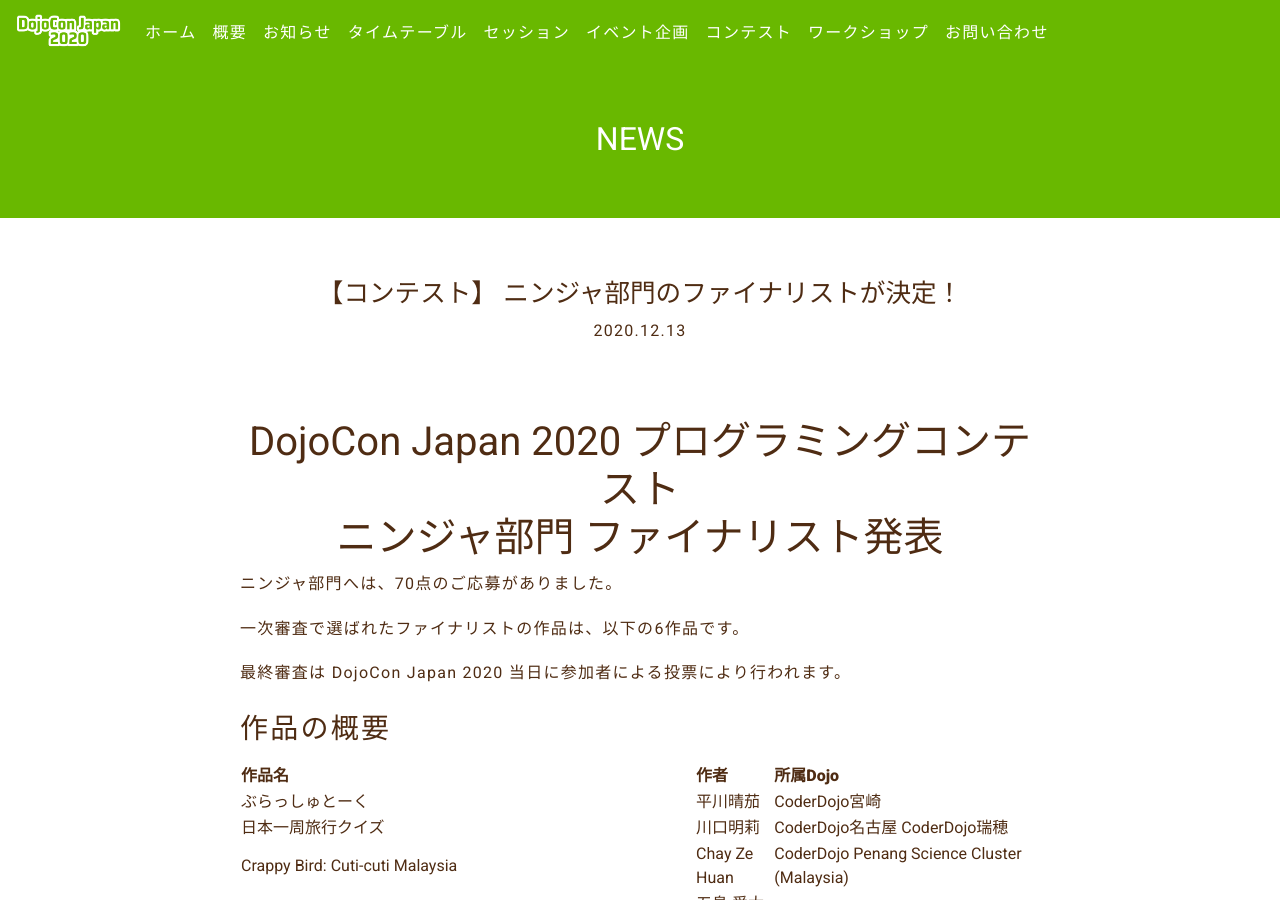
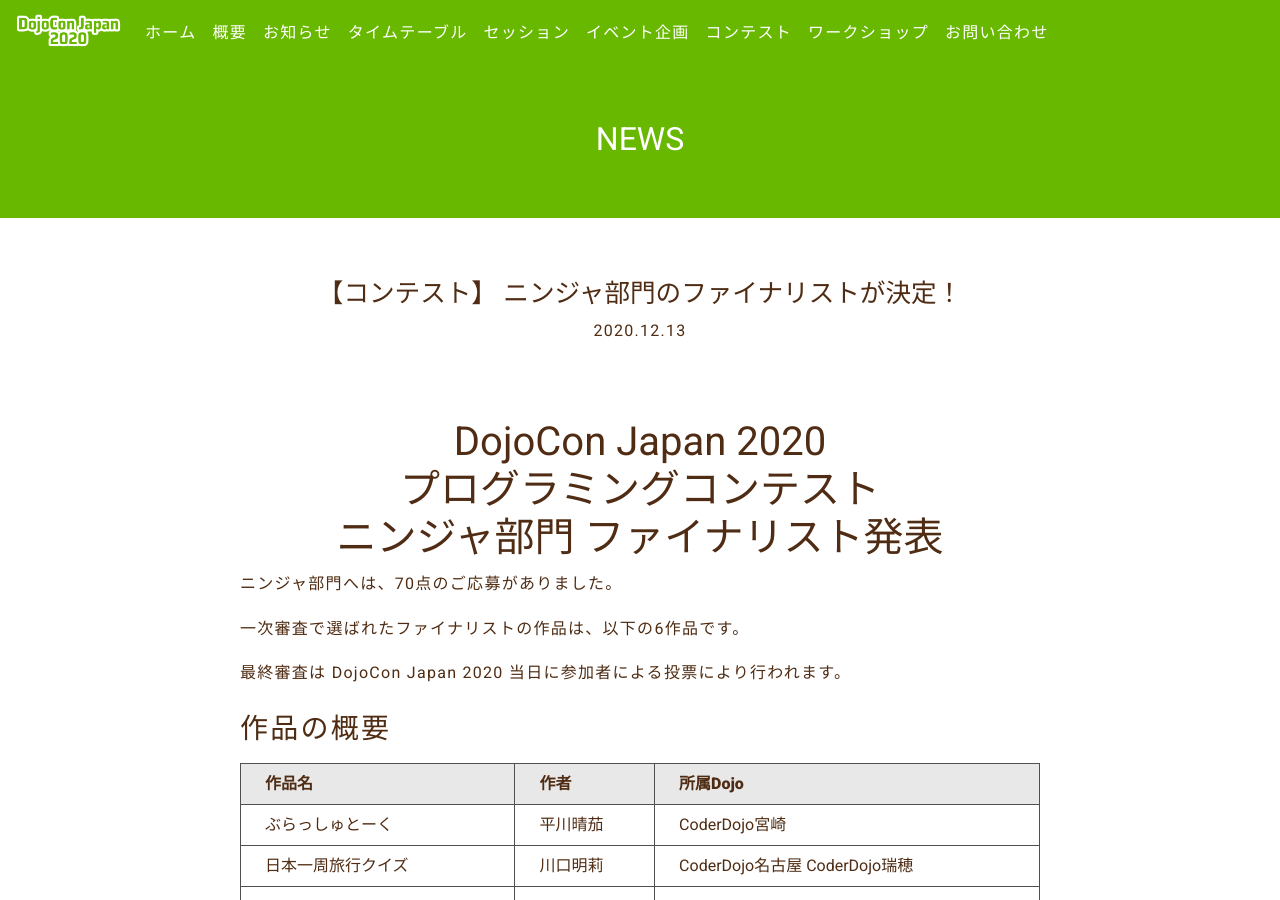
Before and after one commit to coderdojo-japan/dojocon2020.coderdojo.jp, a Jekyll site: the page built from _posts/2020-12-13-contest-ninja-finalist.md, in a window 1280 px wide and 900 px high. Built offline with Jekyll 4.4.1, drawn with Linux system fonts in a browser that asks for light colours; nearby versions of some CDN libraries; some web fonts are replaced; some of the changed text lies outside the part shown.

Commit message:
💄 コンテストページの修正 (#52)
* 💄 コンテストのヘッダーに改行を挿入

* 💄 作品応募ボタンを削除

* 💄 ファイナリスト一覧へのリンクを追加

* 💄 改行してバランスを調整

* 💄 テーブルのスタイルを追加

```diff
--- a/_posts/2020-12-13-contest-ninja-finalist.md
+++ b/_posts/2020-12-13-contest-ninja-finalist.md
@@ -6,7 +6,7 @@
 permalink: /posts/8/
 ---
 
-# DojoCon Japan 2020 プログラミングコンテスト <br> ニンジャ部門 ファイナリスト発表
+# DojoCon Japan 2020 <br> プログラミングコンテスト <br> ニンジャ部門 ファイナリスト発表
 
 ニンジャ部門へは、70点のご応募がありました。
 
@@ -22,5 +22,5 @@
 | 日本一周旅行クイズ | 川口明莉 | CoderDojo名古屋 CoderDojo瑞穂 |
 | Crappy Bird: Cuti-cuti Malaysia | Chay Ze Huan | CoderDojo Penang Science Cluster (Malaysia) |
 | ゴミあらしカラス対策装置 | 五島 舜太郎 | CoderDojo瑞穂 CoderDojo日進 |
-| 機械学習(ニューラルネットワーク) を最初からプログラムして、数字判定システムを作ってみる | 三宅大智 | CoderDojo長津田 CoderDojo町田 CoderDojoあざみ野 |
+| 機械学習(ニューラルネットワーク) <br>を最初からプログラムして、<br>数字判定システムを作ってみる | 三宅大智 | CoderDojo長津田 CoderDojo町田 CoderDojoあざみ野 |
 | はたらきネコのリンゴ収穫日記 | 内田朋樹 | CoderDojo倉敷 |
--- a/_sass/_global.scss
+++ b/_sass/_global.scss
@@ -296,3 +296,20 @@
     font-family: 'Noto Sans JP', sans-serif;
     font-weight: bold;
   }
+
+// テーブル
+
+table {
+  border-collapse: collapse;
+  border-spacing: 0;
+}
+
+table th,
+table td {
+  padding: .5em 1.5em;
+  border: 1px solid #505050;
+}
+
+table thead th {
+  background-color: #e8e8e8;
+}
```
Also changed, not shown: contest.md (+7 -4 lines).
